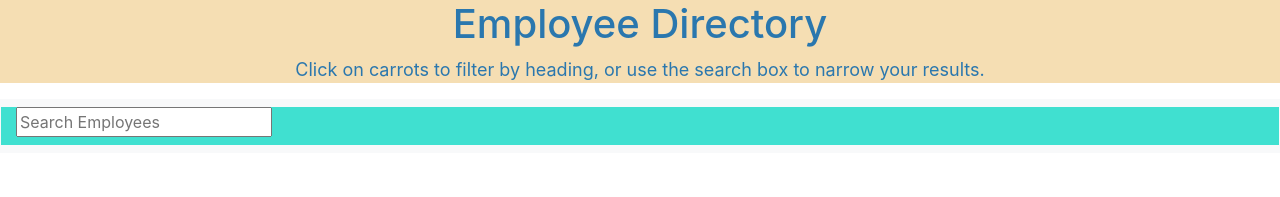
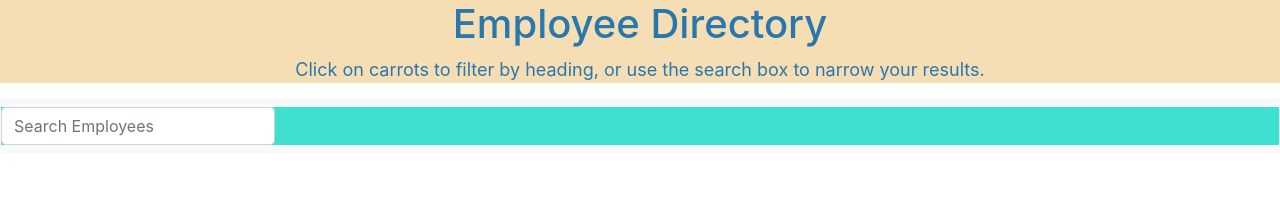
Before and after one commit to codelucid/EmployeeDirectory, a React (Create React App) app: page / in a window 1280 px wide. Shown: the top 197 px of the page. Built offline with nearby package versions, Linux system fonts and the light colour scheme; no server answers; the HTML template or start-up script is replaced by a standard one.

Commit message:
improved the searchbox file

```diff
--- a/src/components/SearchBox.js
+++ b/src/components/SearchBox.js
@@ -23,13 +23,17 @@ function SearchBox({ handleSearchChange }) {
     // I was also thinking I needed a handleSubmit prop; however, I am only searching
     // <form onSubmit={this.handleSubmit}>
     return (
-        <form>
-            <label>
-                <div className="col-sm-12">
-                    <input type="text" onChange={handleSearchChange} placeholder="Search Employees"></input>
-                </div>
-            </label>
-        </form>
+        <div className="searchbox">
+            <form className="form-inline">
+                <input
+                    className="form-control"
+                    type="Search"
+                    onChange={e => handleSearchChange(e)}
+                    placeholder="Search Employees"
+                    aria-label="Search"
+                />
+            </form>
+        </div>
     );
 }
 export default SearchBox;
```
